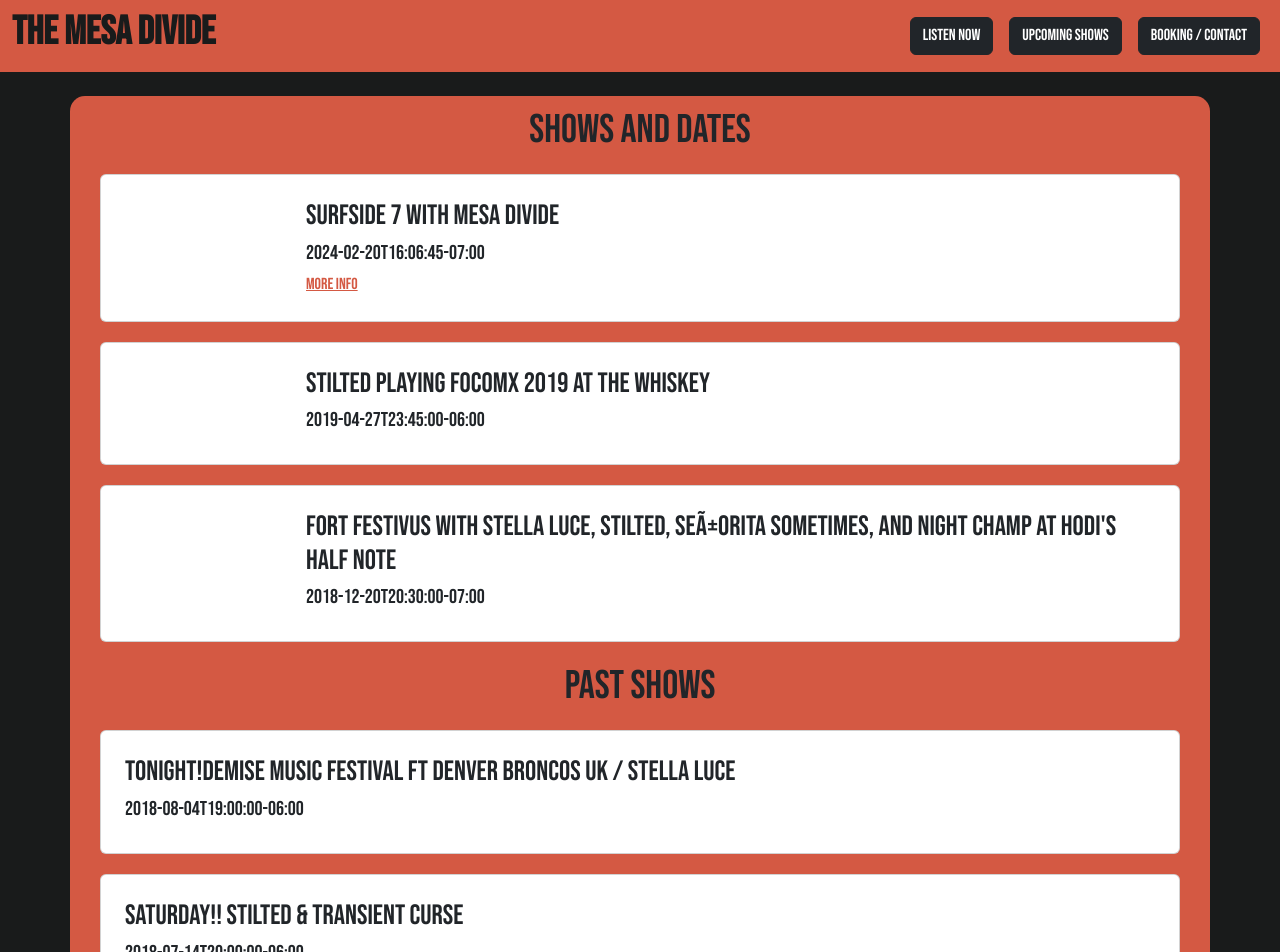
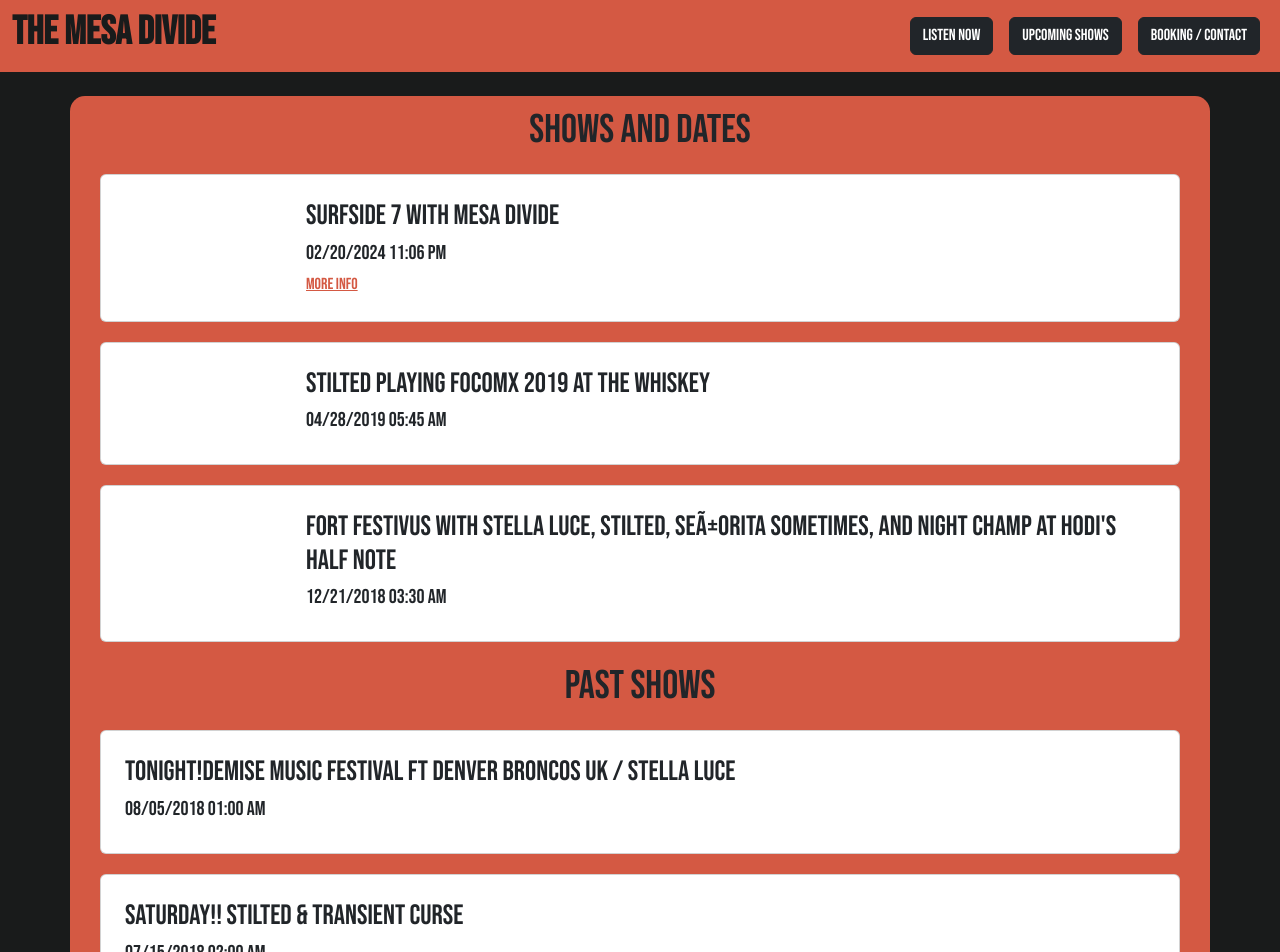
Before and after one commit to kjosenenko/mesa-vue, a Vue app: page /shows in a window 1280 px wide. Shown: the top 952 px of the page. Built offline with nearby package versions, Linux system fonts and the light colour scheme.

Commit message:
format dates

```diff
--- a/package.json
+++ b/package.json
@@ -10,6 +10,7 @@
     "lint": "eslint . --ext .vue,.js,.jsx,.cjs,.mjs --fix --ignore-path .gitignore"
   },
   "dependencies": {
+    "dayjs": "^1.11.11",
     "pinia": "^2.1.7",
     "vue": "^3.4.21",
     "vue-router": "^4.3.0"
--- a/src/views/Shows.vue
+++ b/src/views/Shows.vue
@@ -1,5 +1,10 @@
 <script setup>
   import { reactive } from 'vue'
+  import dayjs from 'dayjs'
+
+  function formatDate(date) {
+    return dayjs(date).format('MM/DD/YYYY hh:mm A');
+  }
 
   const shows = [
     {
@@ -132,7 +137,7 @@
           <div className="col-md-10">
             <div className="card-body">
               <h3>{{show.venue}}</h3>
-              <h5>{{show.show_date_time}}</h5>
+              <h5>{{formatDate(show.show_date_time)}}</h5>
               <a v-if="show.has_presale" className='presale_link' :href="show.presale_link">More Info</a>
             </div>
           </div>
@@ -153,7 +158,7 @@
           <div className="col-md-12">
             <div className="card-body">
               <h3>{{show.venue}}</h3>
-              <h5>{{show.show_date_time}}</h5>
+              <h5>{{formatDate(show.show_date_time)}}</h5>
             </div>
           </div>
         </div>
```
Also changed, not shown: 1 other file (tests, documents, lock files or other folders).
